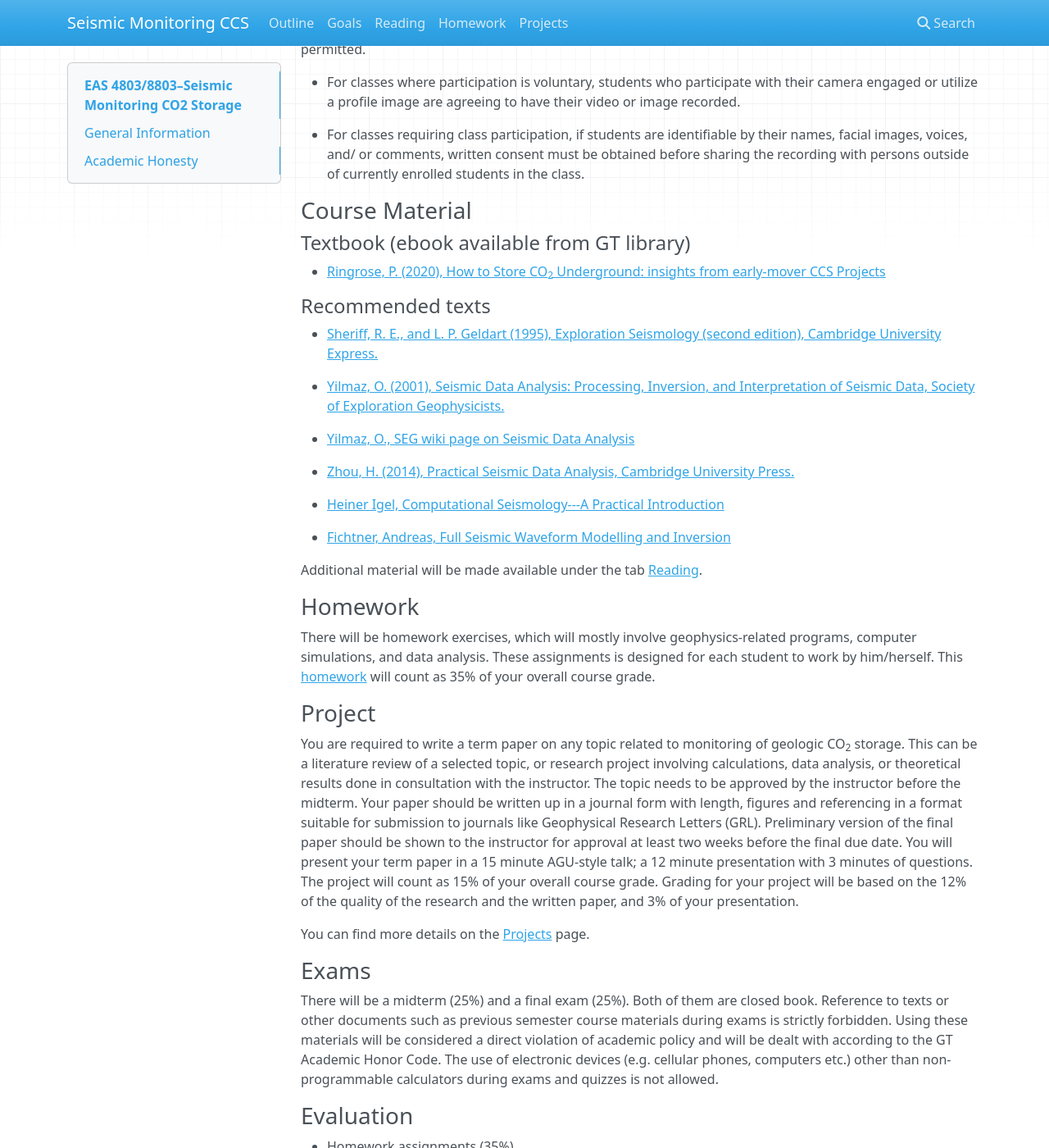
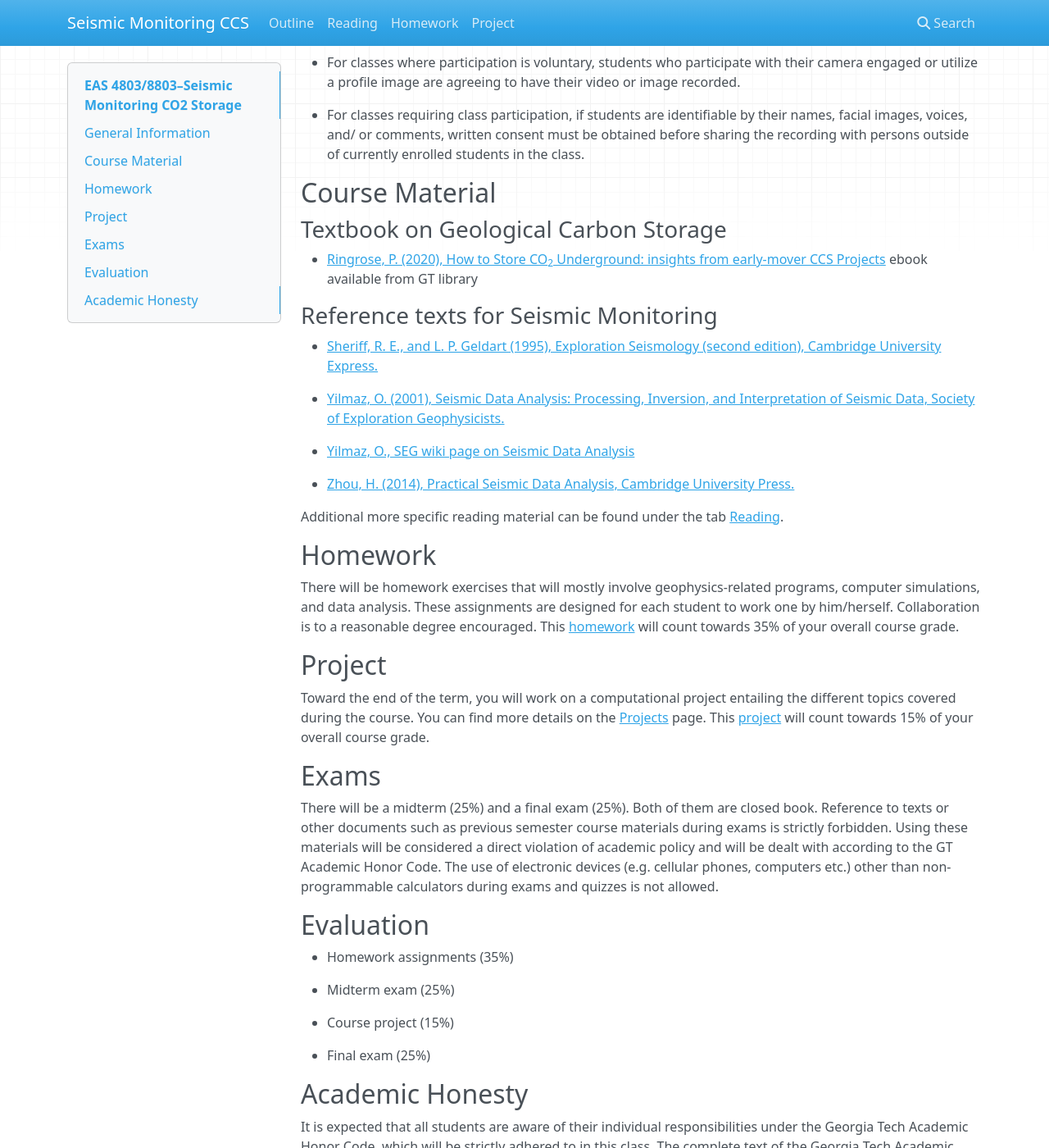
Before and after one commit to flexie/eas-4803-8803-ccs, an MkDocs documentation site: the page built from docs/index.md, in a window 1280 px wide and 1400 px high, scrolled down 1527 px. Shown: the whole window at 82% size. Built offline with MkDocs 1.6.1, drawn with Linux system fonts in a browser that asks for light colours; nearby versions of some CDN libraries; old or Windows-style settings are respelled for this version of MkDocs; some of the changed text lies outside the part shown.

Commit message:
Updated website for 2023

```diff
--- a/docs/index.md
+++ b/docs/index.md
@@ -19,7 +19,7 @@ Office Hours: by appointment via [Microsoft Teams](https://faq.oit.gatech.edu/co
 
 ### Course Description
 
-*Carbon Capture and Storage (CCS) is widely considered as a key technology to combat climate change. This course presents a comprehensive review how seismic imaging can be used to monitor underground (geologic) storage of carbon dioxide. Topics covered include basics of seismic data acquisition, wave propagation, and imaging, empirical relations between seismic and fluid-flow properties, two-phase flow equations describing CO~2~ plumes, and the challenges of designing a seismic monitoring system for geologic CO~2~ storage.*
+*Carbon Capture and Storage (CCS) is widely considered as a key scalable negative-emission technology to help combat climate change. This course presents a comprehensive review on how seismic imaging can be used to monitor underground (geologic) storage of carbon dioxide. The course covers the [Basics of Geological Carbon Storage](outline.md), [Design & Scale Up](outline.md), and [Seismic Monitoring](outline.md).*
 
 ### COVID
 
@@ -53,32 +53,13 @@ Students may not record or share the materials or recordings, including screen c
 
 - For classes requiring class participation, if students are identifiable by their names, facial images, voices, and/ or comments, written consent must be obtained before sharing the recording with persons outside of currently enrolled students in the class.
 
-<!--
-### Course Outline
+## Course Material
 
-See [Outline](outline.md) tab
+### Textbook on Geological Carbon Storage
 
-- [General introduction](outline.md#General introduction)
+- [Ringrose, P. (2020), How to Store CO~2~ Underground: insights from early-mover CCS Projects](https://link.springer.com/book/10.1007/978-3-030-33113-9) ebook available from GT library
 
-- [Seismic data acquisition](outline.md#Seismic data acquisition)
-
-- [From processing to inversion](outline.md#From processing to inversion)
-
-- [Compressive sensing](outline.md#Compressive sensing)
-
-- [Linearized inversion](outline.md#Linearized inversion)
-
-- [RTM & FWI](outline.md#RTM & FWI) -->
-
-
-### Course Material
-
-#### Textbook (ebook available from GT library)
-
-- [Ringrose, P. (2020), How to Store CO~2~ Underground: insights from early-mover CCS Projects](https://link.springer.com/book/10.1007/978-3-030-33113-9)
-
-
-#### Recommended texts
+### Reference texts for Seismic Monitoring
 
 - [Sheriff, R. E., and L. P. Geldart (1995), Exploration Seismology (second edition), Cambridge University Express.](https://www.amazon.com/Exploration-Seismology-R-E-Sheriff/dp/0521468264)
 
@@ -88,33 +69,27 @@ See [Outline](outline.md) tab
 
 - [Zhou, H. (2014), Practical Seismic Data Analysis, Cambridge University Press.](https://www.amazon.com/Practical-Seismic-Data-Analysis-Hua-Wei/dp/0521199107)
 
-- [Heiner Igel, Computational Seismology---A Practical Introduction](https://www.amazon.com/Computational-Seismology-Introduction-Heiner-Igel/dp/0198717415)
+<!-- - [Heiner Igel, Computational Seismology---A Practical Introduction](https://www.amazon.com/Computational-Seismology-Introduction-Heiner-Igel/dp/0198717415)
 
-- [Fichtner, Andreas, Full Seismic Waveform Modelling and Inversion](https://www.amazon.com/Modelling-Inversion-Geophysical-Environmental-Mathematics/dp/3642158064)
+- [Fichtner, Andreas, Full Seismic Waveform Modelling and Inversion](https://www.amazon.com/Modelling-Inversion-Geophysical-Environmental-Mathematics/dp/3642158064) -->
 
-Additional material will be made available under the tab [Reading](reading.md).
+Additional more specific reading material can be found under the tab [Reading](reading.md).
 
 [website]:https://flexie.github.io/eas-4803-8803-ccs
-
 [Online]:https://gatech-primo.hosted.exlibrisgroup.com/primo-explore/fulldisplay?docid=01GALI_GIT_ALMA51300691090002947&context=L&vid=01GALI_GIT&search_scope=default_scope&tab=default_tab&lang=en_US
 
-### Homework
+## Homework
 
-There will be homework exercises, which will mostly involve geophysics-related programs, computer simulations, and data analysis. These assignments is designed for each student to work by him/herself. This [homework](homework.md) will count as 35% of your overall course grade.
+There will be homework exercises that will mostly involve geophysics-related programs, computer simulations, and data analysis. These assignments are designed for each student to work one by him/herself. Collaboration is to a reasonable degree encouraged. This [homework](homework.md) will count towards 35% of your overall course grade.
 
+## Project
+Toward the end of the term, you will work on a computational project entailing the different topics covered during the course. You can find more details on the [Projects](project.md) page. This [project](project.md) will count towards 15% of your overall course grade.
 
-### Project
-
-You are required to write a term paper on any topic related to monitoring of geologic CO~2~ storage. This can be a literature review of a selected topic, or research project involving calculations, data analysis, or theoretical results done in consultation with the instructor. The topic needs to be approved by the instructor before the midterm. Your paper should be written up in a journal form with length, figures and referencing in a format suitable for submission to journals like Geophysical Research Letters (GRL). Preliminary version of the final paper should be shown to the instructor for approval at least two weeks before the final due date. You will present your term paper in a 15 minute AGU-style talk; a 12 minute presentation with 3 minutes of questions. The project will count as 15% of your overall course grade. Grading for your project will be based on the 12% of the quality of the research and the written paper, and 3% of your presentation.
-
-You can find more details on the [Projects](project.md) page.
-
-### Exams
+## Exams
 
 There will be a midterm (25%) and a final exam (25%). Both of them are closed book. Reference to texts or other documents such as previous semester course materials during exams is strictly forbidden. Using these materials will be considered a direct violation of academic policy and will be dealt with according to the GT Academic Honor Code. The use of electronic devices (e.g. cellular phones, computers etc.) other than non-programmable calculators during exams and quizzes is not allowed.
 
-
-### Evaluation
+## Evaluation
 
 - Homework assignments (35%)
 
--- a/mkdocs.yml
+++ b/mkdocs.yml
@@ -1,23 +1,25 @@
 site_name: Seismic Monitoring CCS
-pages:
+nav:
     - Outline: outline.md
-    - Goals: goals.md
+#    - Goals: goals.md
     - Reading: reading.md
     - Homework: homework.md
-    - Projects: project.md
+    - Project: project.md
 
 extra_javascript:
     - https://cdnjs.cloudflare.com/ajax/libs/mathjax/2.7.0/MathJax.js?config=TeX-AMS-MML_HTMLorMML
 
 markdown_extensions:
-  - pymdownx.arithmatex:
-      generic: true
-  - pymdownx.critic
-  - pymdownx.caret
-  - pymdownx.keys
-  - pymdownx.mark
-  - pymdownx.tilde
-  - footnotes
+- toc:
+    permalink: True
+- pymdownx.arithmatex:
+    generic: true
+- pymdownx.critic
+- pymdownx.caret
+- pymdownx.keys
+- pymdownx.mark
+- pymdownx.tilde
+- footnotes
 
 extra_javascript:
   - javascripts/mathjax.js
```
Also changed, not shown: docs/project.md (+4 -5 lines), docs/reading.md (+34 -28 lines).
